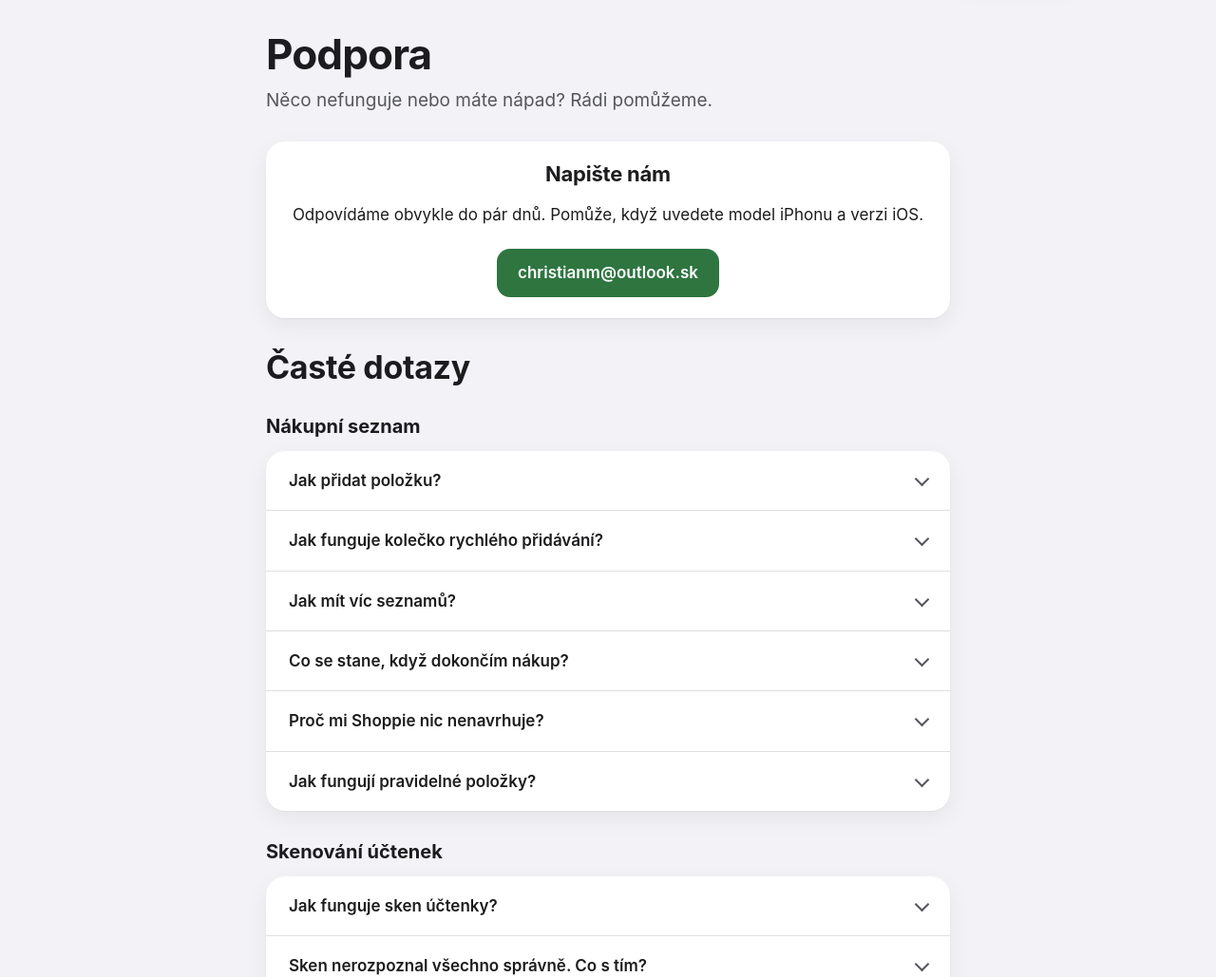
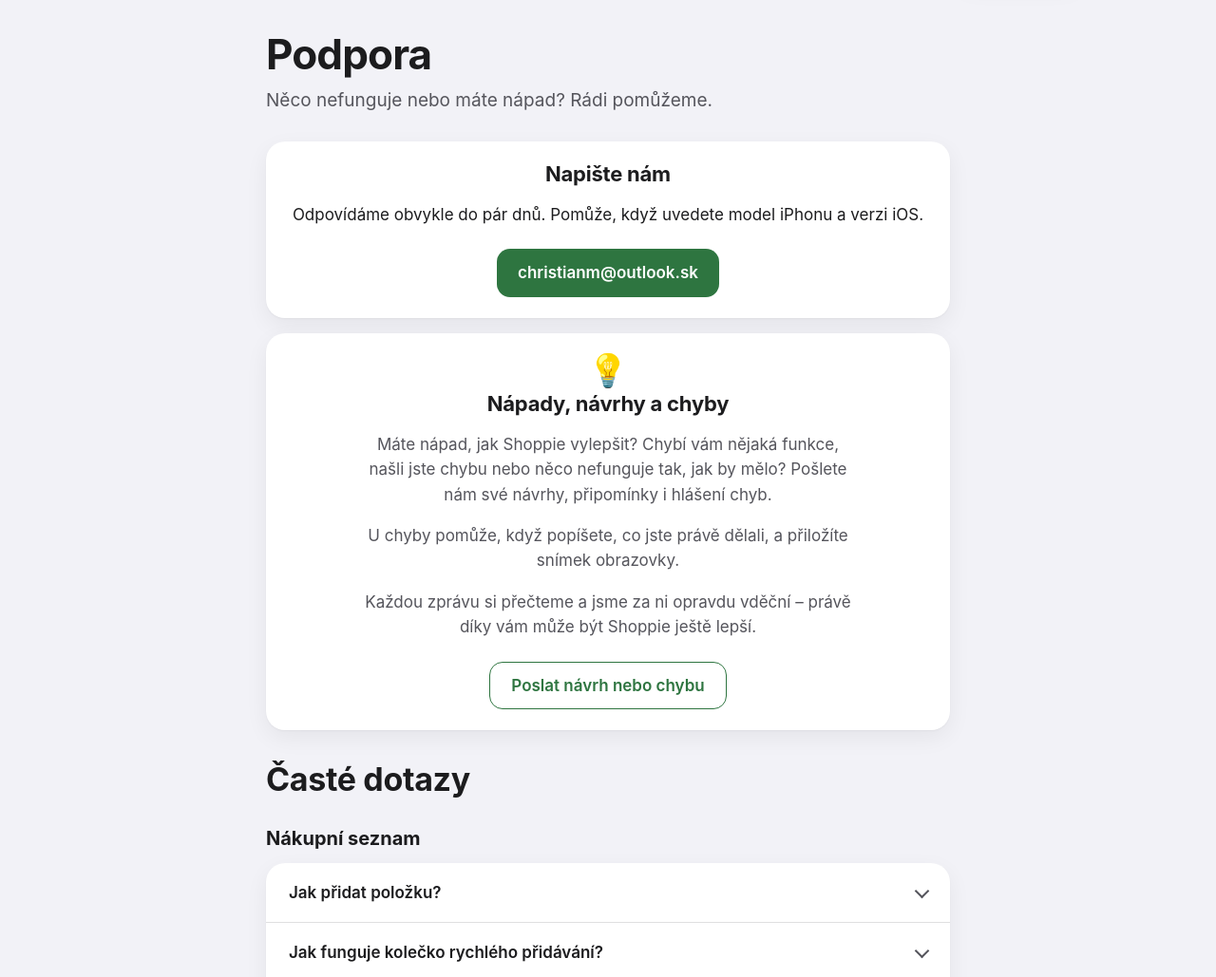
Before and after one commit to Christian-Marusak/shoppie-web, a plain HTML site: page cs/support.html in a window 1280 px wide. Shown: the part 68-1097 px from the top of the page at 95% size. Drawn offline with Linux system fonts and the light colour scheme.

Commit message:
Support: add ideas, suggestions and bug reports card
Card under the contact section in SK, CS and EN with a mailto button
(pre-filled subject) and a tip to describe the steps and attach a screenshot.

Co-Authored-By: Claude Opus 5.5 <noreply@anthropic.com>

```diff
--- a/assets/style.css
+++ b/assets/style.css
@@ -427,3 +427,13 @@ h2 { font-size: clamp(26px, 4.4vw, 34px); line-height: 1.15; letter-spacing: -0.
   .menu-toggle { display: block; }
 }
 @media (max-width: 360px) { .brand span { display: none; } }
+
+/* Podpora – karta s nápadmi a návrhmi */
+.ideas { text-align: center; }
+.ideas-icon { display: block; font-size: 34px; line-height: 1; margin-bottom: 6px; }
+.ideas p { color: var(--text-2); max-width: 520px; margin-left: auto; margin-right: auto; }
+.btn-outline {
+  display: inline-block; margin-top: 6px; padding: 11px 22px; border-radius: 14px;
+  border: 1.5px solid var(--link); color: var(--link); font-weight: 600;
+}
+.btn-outline:hover { text-decoration: none; background: color-mix(in srgb, var(--link) 10%, transparent); }
--- a/cs/support.html
+++ b/cs/support.html
@@ -55,6 +55,15 @@
       <h2 id="contact-h">Napište nám</h2>
       <p>Odpovídáme obvykle do pár dnů. Pomůže, když uvedete model iPhonu a verzi iOS.</p>
       <a class="btn" href="mailto:christianm@outlook.sk?subject=Shoppie">christianm@outlook.sk</a>
+    </section>
+
+    <section class="card ideas" aria-labelledby="ideas-h">
+      <span class="ideas-icon" aria-hidden="true">💡</span>
+      <h2 id="ideas-h">Nápady, návrhy a chyby</h2>
+      <p>Máte nápad, jak Shoppie vylepšit? Chybí vám nějaká funkce, našli jste chybu nebo něco nefunguje tak, jak by mělo? Pošlete nám své návrhy, připomínky i hlášení chyb.</p>
+      <p>U chyby pomůže, když popíšete, co jste právě dělali, a přiložíte snímek obrazovky.</p>
+      <p>Každou zprávu si přečteme a jsme za ni opravdu vděční – právě díky vám může být Shoppie ještě lepší.</p>
+      <a class="btn-outline" href="mailto:christianm@outlook.sk?subject=Shoppie%20-%20n%C3%A1vrh%20%2F%20chyba">Poslat návrh nebo chybu</a>
     </section>
 
     <h2 id="faq-h" style="margin-top:32px">Časté dotazy</h2>
```
Also changed, not shown: en/support.html (+9 -0 lines), sk/support.html (+9 -0 lines).
